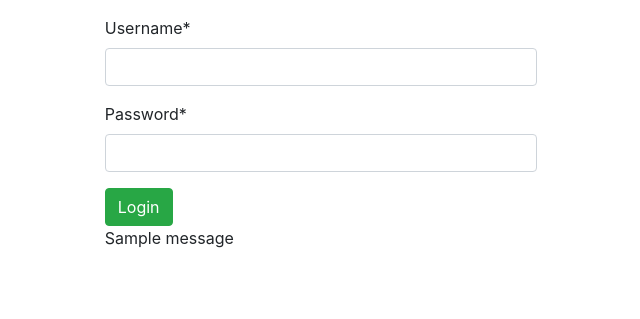
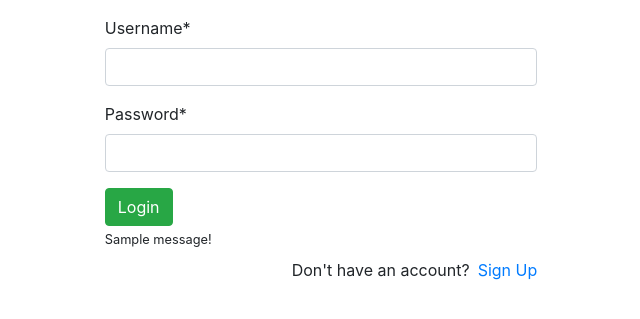
Before and after one commit to wayzor9/digital-library, a Django app: page /login/ in a window 1280 px wide. Shown: the part 80-399 px from the top of the page, without its empty margins (319-959 px from the left). Run offline with Django 3.2, Linux system fonts and the light colour scheme; tables that the repository leaves empty hold one stand-in row (values such as "Sample post"); one stand-in notice (Sample message) is shown; some libraries are stand-ins or nearby versions.

Commit message:
przed zmianą datetimefield

```diff
--- a/books/views.py
+++ b/books/views.py
@@ -22,8 +22,6 @@ class RegistrationView(View):
             user.set_password('password1')
             user.save()
             messages.success(request, "Created account for " + username)
-            # auth_user = authenticate( username = username, password = user.password)
-            # login(request, auth_user)
             return redirect('books:login')
         return render(request, 'register_view.html', {"form": form})
 
@@ -39,8 +37,11 @@ class LoginView(View):
             username = form.cleaned_data['username']
             password = form.cleaned_data['password']
             auth_user = authenticate(username = username, password = password)
-            login(request, auth_user)
-            return redirect('/')
+            if auth_user is not None:
+                login(request, auth_user)
+                return redirect('/')
+            else:
+                messages.info(request, "Username or Password incorrect")
 
         return render(request, 'login_view.html', {'form': form})
 
@@ -49,7 +50,6 @@ class LogOutView(View):
     def get(self, request):
         logout(request)
         return redirect('/')
-
 
 
 def book_list(request):
--- a/templates/login_view.html
+++ b/templates/login_view.html
@@ -8,9 +8,13 @@
 <form method="post">
     {% csrf_token %}
     {{ form|crispy }}
-    <button class="btn btn-success" type="submit">Login</button>
+    <button class="btn btn-success" type="submit">Login</button><br>
 {% for message in messages %}
-    <p > {{ message }} </p>
-{% endfor %}</form>
+    <small> {{ message }}!</small>
+{% endfor %}
+<div class="d-flex justify-content-end links mt-2">
+    Don't have an account? <a href="{% url 'books:registration' %}" class="ml-2">Sign Up</a>
+</div>
+</form>
     </div>
 {% endblock %}
--- a/templates/register_view.html
+++ b/templates/register_view.html
@@ -9,6 +9,10 @@
     {% csrf_token %}
     {{ form|crispy }}
     <button class="btn btn-success" type="submit">Register</button>
+    <div class="d-flex justify-content-end links mt-2">
+        Already signed up? Go to login
+        <a href="{% url 'books:login' %}" class="ml-2">Login</a>
+    </div>
 </form>
     </div>
 {% endblock %}
```
Also changed, not shown: templates/detail_exercise.html (+10 -1 lines).
